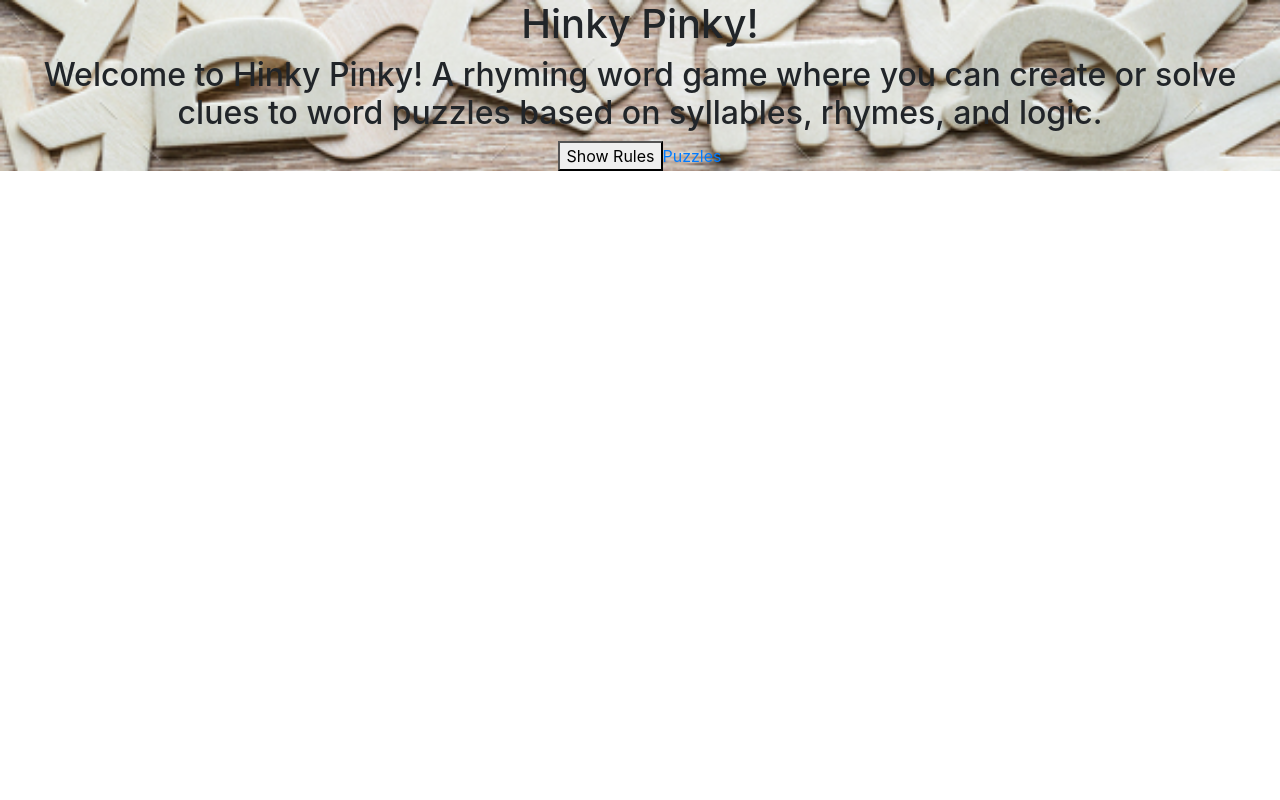
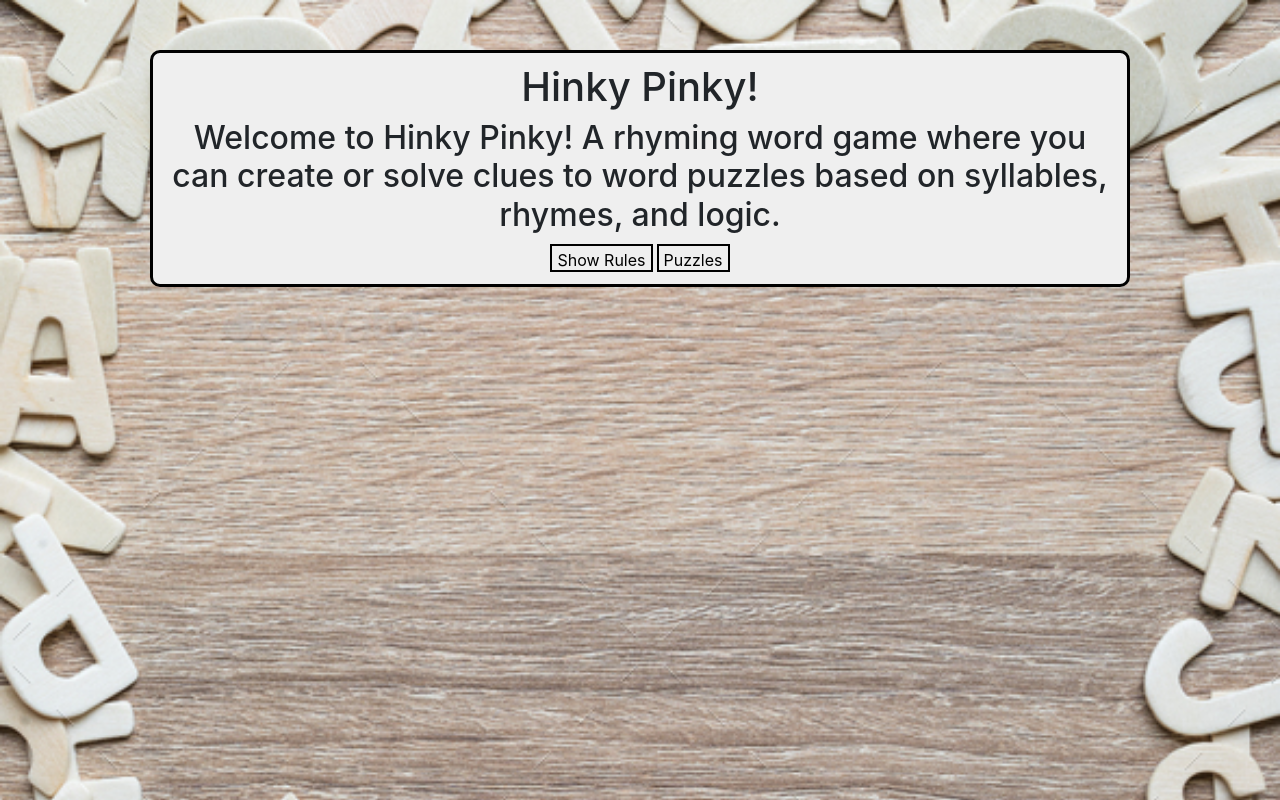
Before and after one commit to jcmcarth06/react-app-front-end, a React (Create React App) app: page / in a window 1280 px wide. Built offline with nearby package versions, Linux system fonts and the light colour scheme.

Commit message:
add button and div classes and css

```diff
--- a/src/Actions/PuzzleActions.js
+++ b/src/Actions/PuzzleActions.js
@@ -2,10 +2,12 @@ const baseURL = "http://localhost:3000/puzzles"
 
 export default function fetchPuzzles() {
     return (dispatch) => {
+        console.log("c")
         dispatch({type:'FETCHING_PUZZLES'})
         fetch(baseURL)
         .then(res => res.json())
         .then((puzzles) => {
+            console.log("d")
             dispatch({type:'FETCH_PUZZLES', payload: puzzles.data})
         })
     }
--- a/src/App.css
+++ b/src/App.css
@@ -1,7 +1,5 @@
 .App {
   text-align: center;
-  background-image: url(./Assets/letters.jpg);
-    background-size: cover;
 }
 
 /*
--- a/src/App.js
+++ b/src/App.js
@@ -14,7 +14,7 @@ import PuzzleShowContainer from './Containers/PuzzleShowContainer.js';
 const App = (props) => {
   return (
     <Router>
-      <div className="App">
+      <div>
       <Route exact path='/' component={HomeContainer} />
       <Route exact path='/puzzles' component={PuzzlesContainer} />
       <Route exact path='/createpuzzle' component={CreatePuzzleContainer} />
--- a/src/Components/PuzzleCard.js
+++ b/src/Components/PuzzleCard.js
@@ -4,7 +4,7 @@ import { Link } from "react-router-dom";
 const PuzzleCard = (props) => {
     return(
         <div>
-            <Link to={{
+            <Link class="linkStyle" to={{
                 pathname: '/puzzles/' + props.id,
                 state: {
                     question: props.question,
--- a/src/Components/PuzzleCardContainer.js
+++ b/src/Components/PuzzleCardContainer.js
@@ -17,8 +17,8 @@ const PuzzleCardContainer = (props) => {
     return (
         <div className="PuzzleCardsContainer">
             {puzzles}<br></br>
-            <Link to="/createpuzzle">Create a Puzzle</Link><br></br>
-            <Link to="/">Home</Link>
+            <Link class="buttons" to="/createpuzzle">Create a Puzzle</Link><br></br>
+            <Link class="buttons" to="/">Home</Link>
         </div>
     )
 }
--- a/src/Components/Rules.js
+++ b/src/Components/Rules.js
@@ -8,7 +8,7 @@ const Rules = () => {
                     <p>-Decide whether you want a one-syllable puzzle (Hink Pink), a two-syllable puzzle (Hinky Pinky), or a three-syllable puzzle (Hinkety Pinkety)</p>
                     <p>-The number of syllables in the title of the category indicates the number of syllables in the solution</p>
                     <p>-Each puzzle has a solution comprised of two rhyming words</p>
-                    <p>-Each puzzle comes with a definition clue to the solution that fits within the syllable count of the category</p>
+                    <p>-Each puzzle comes with a clue to the solution that matches the syllable count of the category</p>
                     <p><b>Example:</b></p>
                     <p>HINKY PINKY// A filthy, small, flying animal</p>
                     <p>-This puzzle will have a solution comprised of two two-syllable words that rhyme with one another</p>
--- a/src/Containers/CreatePuzzleContainer.js
+++ b/src/Containers/CreatePuzzleContainer.js
@@ -58,7 +58,7 @@ class CreatePuzzleContainer extends React.Component{
 
     render() {
         return (
-            <div>
+            <div class="createPuzzleDiv">
                 <h1>Create a Puzzle:</h1>
                 <form onSubmit={this.handleSubmit}>
                     <label>
@@ -73,9 +73,9 @@ class CreatePuzzleContainer extends React.Component{
                         Number of Syllables Per Word:
                     <input type="number" value={this.state.value} onChange={this.handleNumberOfSyllablesChange} />
                     </label><br></br>
-                    <input type="submit" value="Submit" />
-                    <Link to="/">Home</Link>
-                    <Link to="/puzzles">Back</Link>
+                    <input class="buttons" type="submit" value="Submit" />
+                    <Link class="buttons" to="/">Home</Link>
+                    <Link class="buttons" to="/puzzles">Back</Link>
                 </form>
             </div>
         )
--- a/src/Containers/HomeContainer.js
+++ b/src/Containers/HomeContainer.js
@@ -24,11 +24,11 @@ class HomeContainer extends React.Component{
     render() {
         let { toggled } = this.state;
         return (
-            <div>
+            <div class="homeDiv">
                 <h1>Hinky Pinky!</h1>
                 <h2>Welcome to Hinky Pinky! A rhyming word game where you can create or solve clues to word puzzles based on syllables, rhymes, and logic.</h2>
-                <button onClick={this.handleRulesClick}>{this.state.toggled ? "Hide Rules" : "Show Rules"}</button>
-                <Link to="/puzzles">Puzzles</Link>
+                <button class="buttons" onClick={this.handleRulesClick}>{this.state.toggled ? "Hide Rules" : "Show Rules"}</button>
+                <Link class="buttons" to="/puzzles">Puzzles</Link>
                 {toggled && <Rules />}
             </div>
         )
--- a/src/Containers/PuzzleShowContainer.js
+++ b/src/Containers/PuzzleShowContainer.js
@@ -54,16 +54,16 @@ class PuzzleShowContainer extends React.Component{
         }
 
         return (
-            <div>
+            <div class="puzzleShowDiv">
                 <h1>{this.state.question}</h1>
                 <form onSubmit={this.handleSubmit}>
                     <label>
                     Your Guess?
                     <input type="text" value={this.state.value} onChange={this.handleInputChange} />
                     </label>
-                    <input type="submit" value="Submit" />
-                    <Link to="/">Home</Link>
-                    <Link to="/puzzles">Back</Link>
+                    <input class="buttons" type="submit" value="Submit" />
+                    <Link class="buttons" to="/">Home</Link>
+                    <Link class="buttons" to="/puzzles">Back</Link>
                 </form>
                 {correct && <Correct />}
                 {incorrect && <Incorrect />}
--- a/src/Containers/PuzzlesContainer.js
+++ b/src/Containers/PuzzlesContainer.js
@@ -29,12 +29,12 @@ class PuzzlesContainer extends React.Component{
             return <h1> Loading</h1>
         }
         return (
-            <div>
+            <div class="puzzlesDiv">
                 <h1>Puzzles:</h1>
-                <button onClick={() => { this.filterBySyllables(1) }}>Hink Pinks</button>
-                <button onClick={() => { this.filterBySyllables(2) }}>Hinky Pinkies</button>
-                <button onClick={() => { this.filterBySyllables(3) }}>Hinkety Pinketies</button>
-                <button onClick={() => { this.filterBySyllables() }}>All Puzzles</button>
+                <button class="buttons" onClick={() => { this.filterBySyllables(1) }}>Hink Pinks</button>
+                <button class="buttons" onClick={() => { this.filterBySyllables(2) }}>Hinky Pinkies</button>
+                <button class="buttons" onClick={() => { this.filterBySyllables(3) }}>Hinkety Pinketies</button>
+                <button class="buttons" onClick={() => { this.filterBySyllables() }}>All Puzzles</button>
                 <PuzzlesCardContainer
                     puzzles={this.state.displayPuzzles}
                 />
--- a/src/Reducers/puzzleReducer.js
+++ b/src/Reducers/puzzleReducer.js
@@ -5,7 +5,7 @@ export default function puzzleReducer(state = {puzzles: [], isLoading: true}, ac
         case "FETCHING_PUZZLES":
             return {...state, isLoading: true}
         case "ADD_PUZZLE":
-            return {...state, puzzles: [...state.puzzles, action.payload]}
+            return {...state, puzzles: [...state.puzzles, action.payload.attributes]}
         default:
             return state
     }
--- a/src/index.css
+++ b/src/index.css
@@ -1,11 +1,84 @@
 body {
+
   margin: 0;
-  font-family: -apple-system, BlinkMacSystemFont, 'Segoe UI', 'Roboto', 'Oxygen',
-    'Ubuntu', 'Cantarell', 'Fira Sans', 'Droid Sans', 'Helvetica Neue',
-    sans-serif;
-  -webkit-font-smoothing: antialiased;
-  -moz-osx-font-smoothing: grayscale;
+  font-family: helvetica;
+  background-image: url(./Assets/letters.jpg);
+  background-position: center top;
+  background-size: 100% auto;
 }
+
+h1 {
+
+}
+
+.homeDiv {
+  text-align: center;
+  background-color: #EFEFEF;
+  margin-top: 50px;
+  margin-left: 150px;
+  margin-right: 150px;
+  padding: 10px;
+  border-radius: 10px;
+  border: 3px solid black;
+
+}
+
+.puzzlesDiv {
+  text-align: center;
+  background-color: #EFEFEF;
+  margin-top: 50px;
+  margin-left: 150px;
+  margin-right: 150px;
+  padding: 10px;
+  border-radius: 10px;
+  border: 3px solid black;
+
+}
+
+.puzzleShowDiv {
+  text-align: center;
+  background-color: #EFEFEF;
+  margin-top: 50px;
+  margin-left: 150px;
+  margin-right: 150px;
+  padding: 10px;
+  border-radius: 10px;
+  border: 3px solid black;
+
+}
+
+.createPuzzleDiv {
+  text-align: center;
+  background-color: #EFEFEF;
+  margin-top: 50px;
+  margin-left: 150px;
+  margin-right: 150px;
+  padding: 10px;
+  border-radius: 10px;
+  border: 3px solid black;
+
+}
+
+.buttons {
+  background-color: #EFEFEF;
+  border: 2px solid black;
+  color: black;
+  text-align: center;
+  text-decoration: none;
+  display: inline-block;
+  font-size: 16px;
+  height: 28px;
+  padding-left: 5px;
+  padding-right: 5px;
+  padding-top: 2px;
+  padding-bottom: 2px;
+  margin: 2px;
+}
+
+.linkStyle {
+  color: black;
+}
+
 
 code {
   font-family: source-code-pro, Menlo, Monaco, Consolas, 'Courier New',
```
